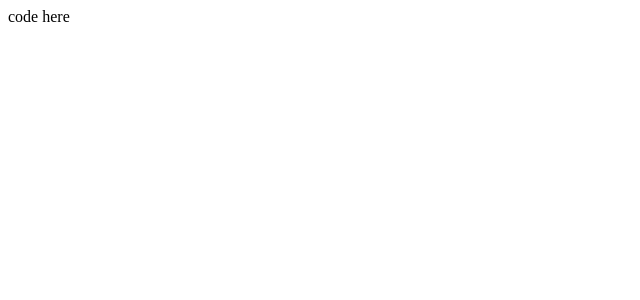
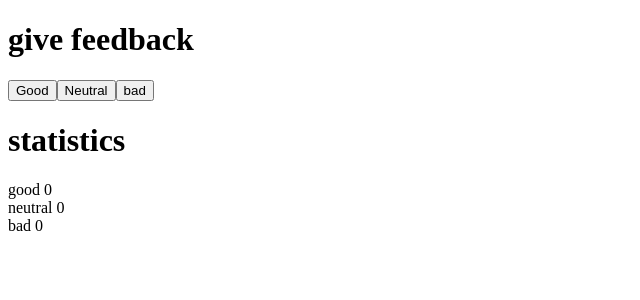
Before and after one commit to thimanen/Full-Stack-open, a React (Vite) app in the folder osa1/unicafe/: page / in a window 1280 px wide. Shown: the top 300 px of the page, without its empty margins (0-640 px from the left). Built offline with nearby package versions, Linux system fonts and the light colour scheme.

Commit message:
1.6: unicafe step1 final

```diff
--- a/osa1/unicafe/src/App.jsx
+++ b/osa1/unicafe/src/App.jsx
@@ -1,4 +1,23 @@
 import { useState } from 'react'
+
+const Header = (props) => {
+  console.log(props.header)
+  return (
+    <h1>
+      {props.header}
+    </h1>
+  )
+}
+
+const Button = (props) => {
+  console.log(props)
+  const { handleClick, text } = props
+  return (
+    <button onClick={handleClick}>
+      {text}
+    </button>
+  )
+}
 
 const App = () => {
   // tallenna napit omaan tilaansa
@@ -6,9 +25,29 @@ const App = () => {
   const [neutral, setNeutral] = useState(0)
   const [bad, setBad] = useState(0)
 
+  const handleGoodClick = () => {
+    setGood(good + 1)
+  }
+
+  const handleNeutralClick = () => {
+    setNeutral(neutral + 1)
+  }
+
+  const handleBadClick = () => {
+    setBad(bad + 1)
+  }
+
   return (
     <div>
-      code here
+      <Header header={'give feedback'} />
+      <Button handleClick={handleGoodClick} text='Good' />
+      <Button handleClick={handleNeutralClick} text='Neutral' />
+      <Button handleClick={handleBadClick} text='bad' />
+      <Header header={'statistics'} />
+
+      good {good}<br></br>
+      neutral {neutral}<br></br>
+      bad {bad}
     </div>
   )
 }
```
